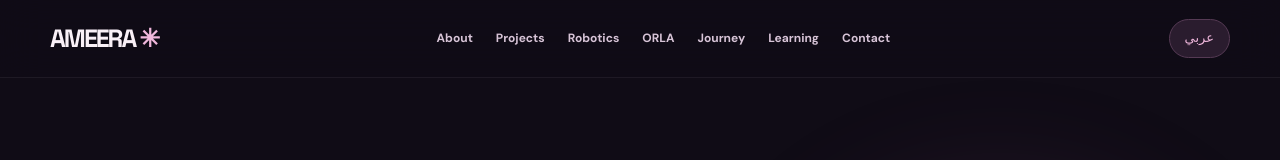
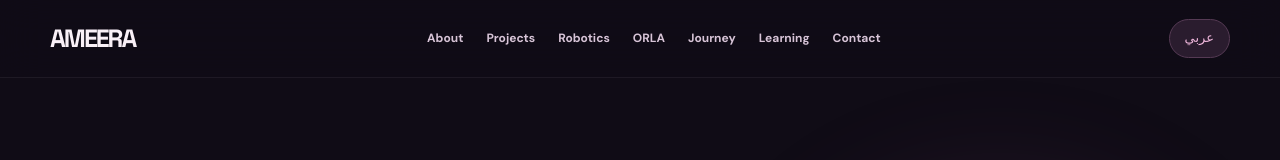
Before and after one commit to Ameerafaqeh/AmeeraFaqehPortfolio, a plain HTML site: page index.html in a window 1280 px wide. Shown: the top 160 px of the page. Drawn offline with Linux system fonts and the light colour scheme.

Commit message:
Update index.html

```diff
--- a/index.html
+++ b/index.html
@@ -21,7 +21,7 @@
 
 <body>
     <div class="progress" id="progress"></div>
-    <header class="site-header"><a class="brand" href="#home" aria-label="Home">AMEERA<span>✳</span></a>
+    <header class="site-header"><a class="brand" href="#home" aria-label="Home">AMEERA<span></span></a>
         <nav class="nav" id="nav" aria-label="Main navigation"><a href="#about" data-en="About"
                 data-ar="عني">About</a><a href="#projects" data-en="Projects" data-ar="المشاريع">Projects</a><a
                 href="#robotics" data-en="Robotics" data-ar="الروبوتات">Robotics</a><a href="#orla" data-en="ORLA"
```
